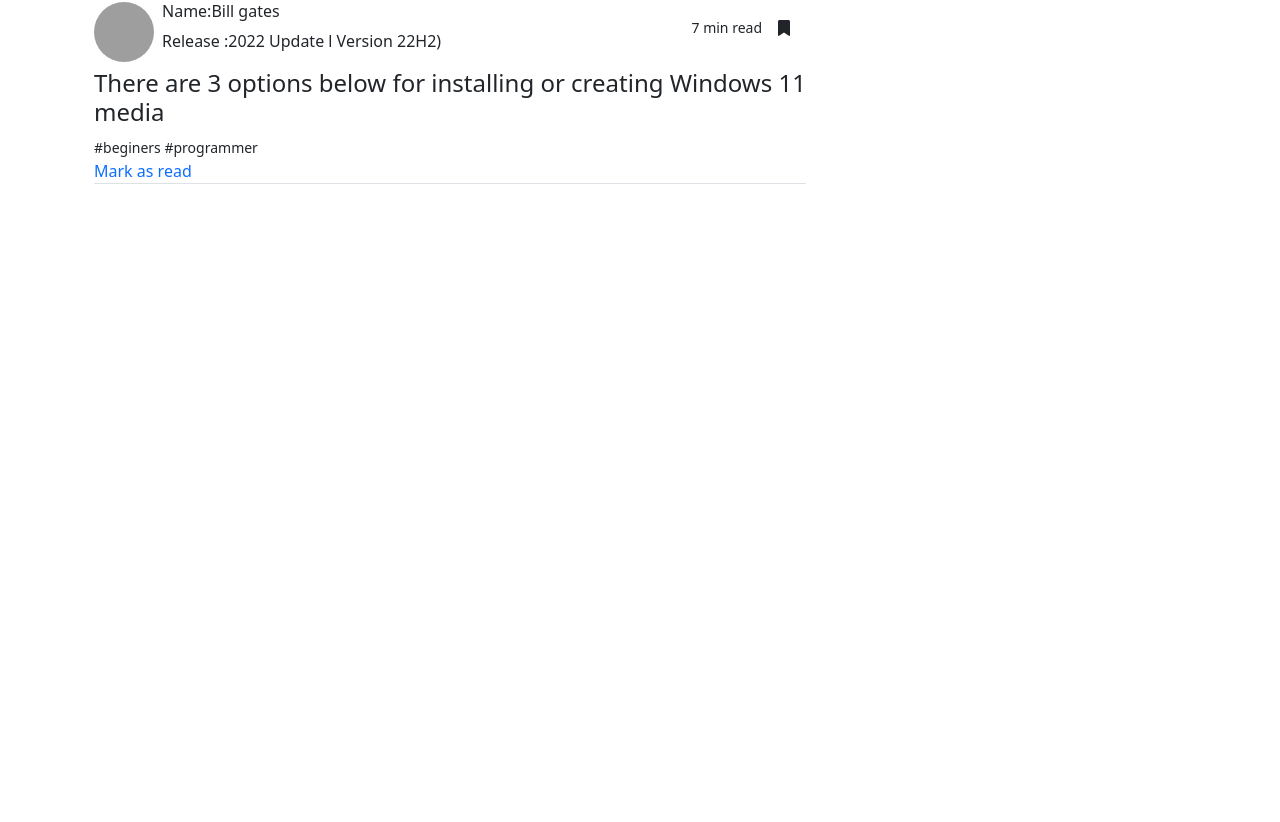
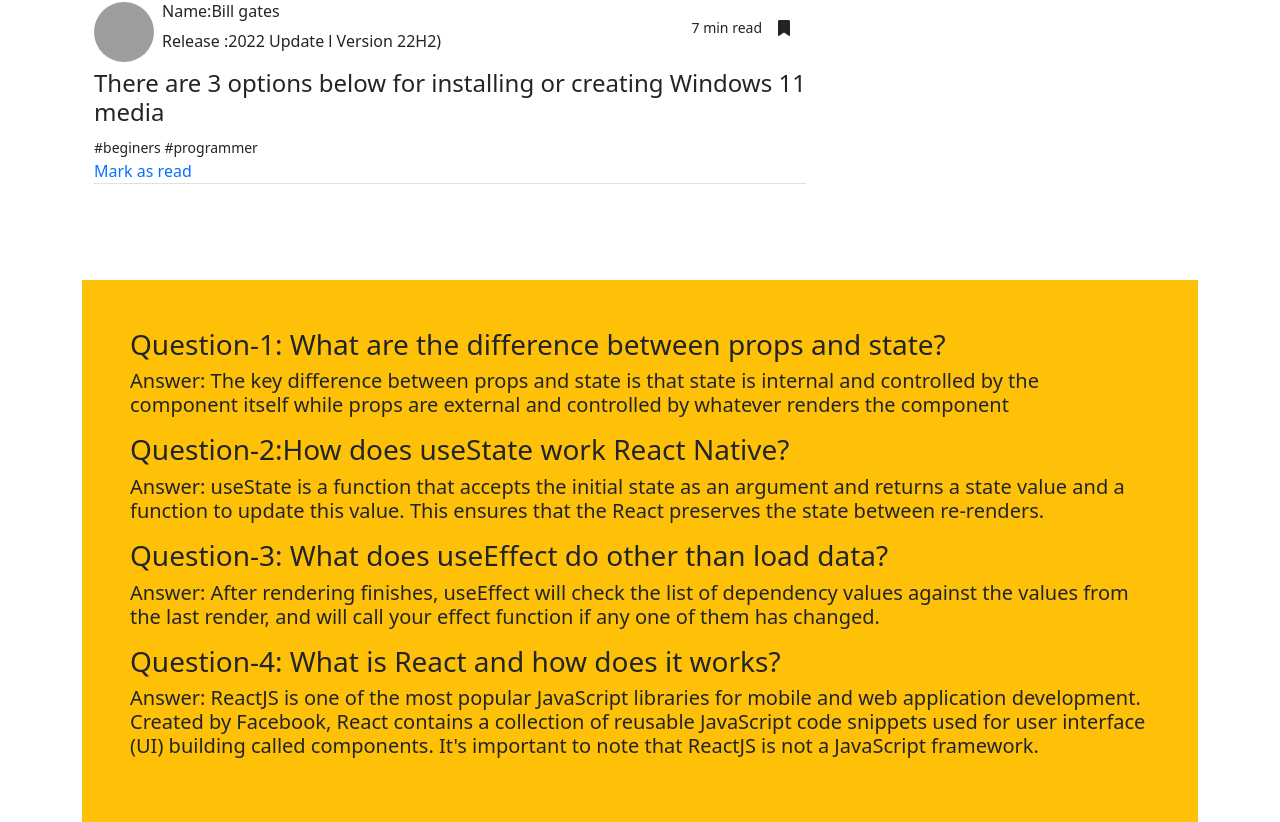
Before and after one commit to abusayedwd/techcology-ai, a React (Vite) app: page / in a window 1280 px wide. Shown: the part 2579-3401 px from the top of the page. Before the commit the page ends 2811 px from the top, so only its background shows below. Built offline with nearby package versions, Linux system fonts and the light colour scheme; grey boxes are pictures that could not be loaded.

Commit message:
question answer component add

```diff
--- a/src/Components/Blogs/Blog.jsx
+++ b/src/Components/Blogs/Blog.jsx
@@ -1,4 +1,5 @@
 import React, { useEffect, useState } from 'react';
+import Question from '../Questions/Question';
 import SideCart from '../Sidecart/SideCart';
 import SingleBlog from '../SingleBlog/SingleBlog';
 
@@ -35,14 +36,14 @@
 
           </div>
 
-          <div className="cart-container setP col-md-4 col-sm-12">
+          <div className="cart-container h-100 setP col-md-4 col-sm-12">
 
     <SideCart time = {Time}></SideCart>
         </div>
 </div>
 
 
-
+           <Question></Question>
                 </div>
         );
 };
--- /dev/null
+++ b/src/Components/Questions/Question.jsx
@@ -0,0 +1,21 @@
+import React from 'react';
+
+const Question = () => {
+        return (
+                <div className='bg-warning p-5 mt-5'>
+                        <h3>Question-1: What are the difference between props and state?</h3>
+                        <h5 className='mb-3'>Answer: The key difference between props and state is that state is internal and controlled by the component itself while props are external and controlled by whatever renders the component</h5>
+
+                        <h3>Question-2:How does useState work React Native?</h3>
+                        <h5 className='mb-3'>Answer: useState is a function that accepts the initial state as an argument and returns a state value and a function to update this value. This ensures that the React preserves the state between re-renders.</h5>
+
+                        <h3>Question-3: What does useEffect do other than load data?</h3>
+                        <h5 className='mb-3'>Answer: After rendering finishes, useEffect will check the list of dependency values against the values from the last render, and will call your effect function if any one of them has changed.</h5>
+
+                        <h3>Question-4: What is React and how does it works?</h3>
+                        <h5 className='mb-3'>Answer:                         ReactJS is one of the most popular JavaScript libraries for mobile and web application development. Created by Facebook, React contains a collection of reusable JavaScript code snippets used for user interface (UI) building called components. It's important to note that ReactJS is not a JavaScript framework.</h5>
+                </div>
+        );
+};
+
+export default Question;
```
